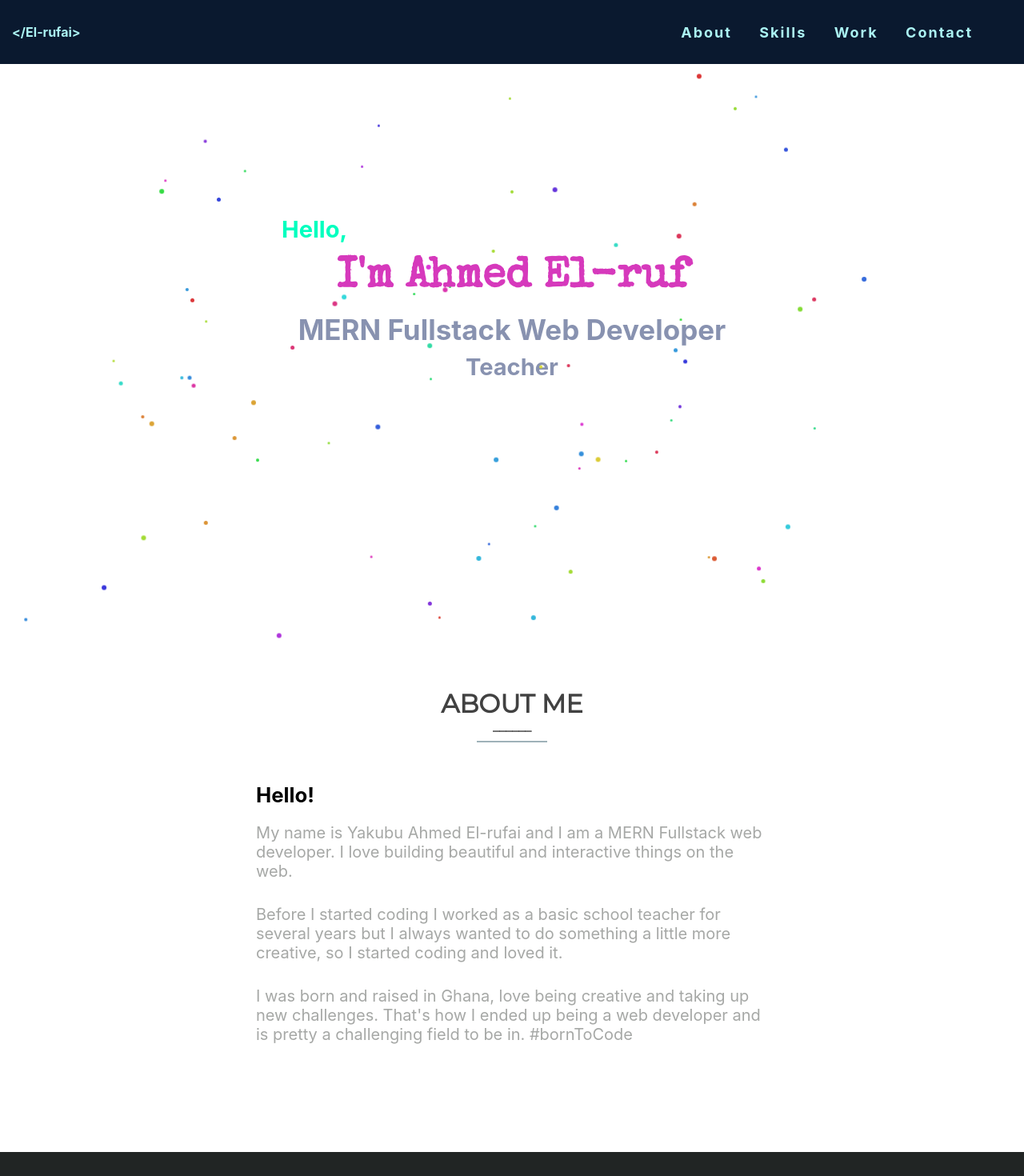
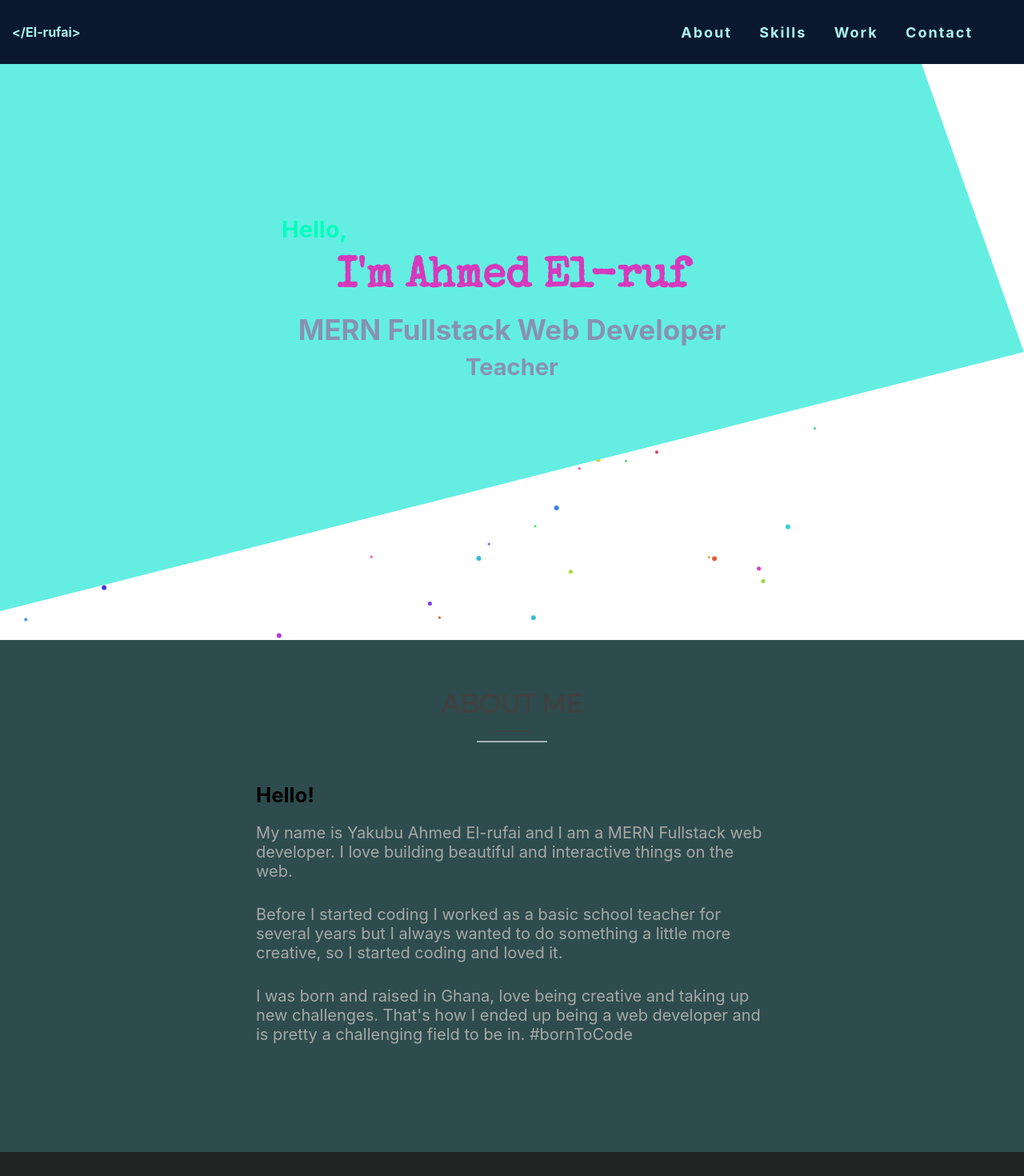
Before and after one commit to yrufai/portfolio, a React (Create React App) app: page / in a window 1280 px wide. Shown: the top 1470 px of the page at 80% size. Built offline with nearby package versions, Linux system fonts and the light colour scheme.

Commit message:
clip path

```diff
--- a/src/components/Home.scss
+++ b/src/components/Home.scss
@@ -4,8 +4,9 @@
   font-size: 35px;
   color: #8892b0;
   .nav-area {
-    background: #ffffff;
+    background: #64eee2;
     height: 90vh;
+    clip-path: polygon(0 0, 90% 0, 100% 50%, 0 95%);
     img {
       width: 150px;
       height: 150px;
--- a/src/components/about.scss
+++ b/src/components/about.scss
@@ -1,7 +1,7 @@
 #about {
   height: 80vh;
   width: 100%;
-  background: #ffffff;
+  background: #2e4c4e;
   display: flex;
   flex-direction: column;
   margin: auto;
```
